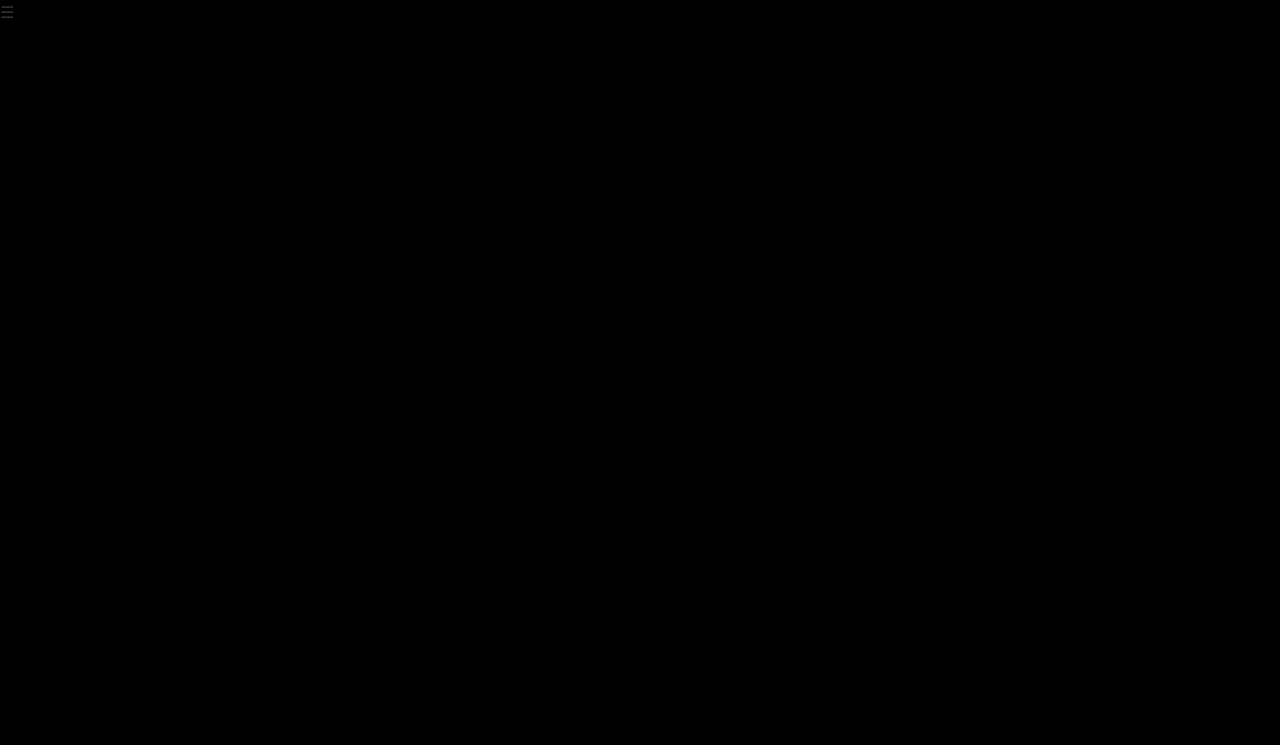
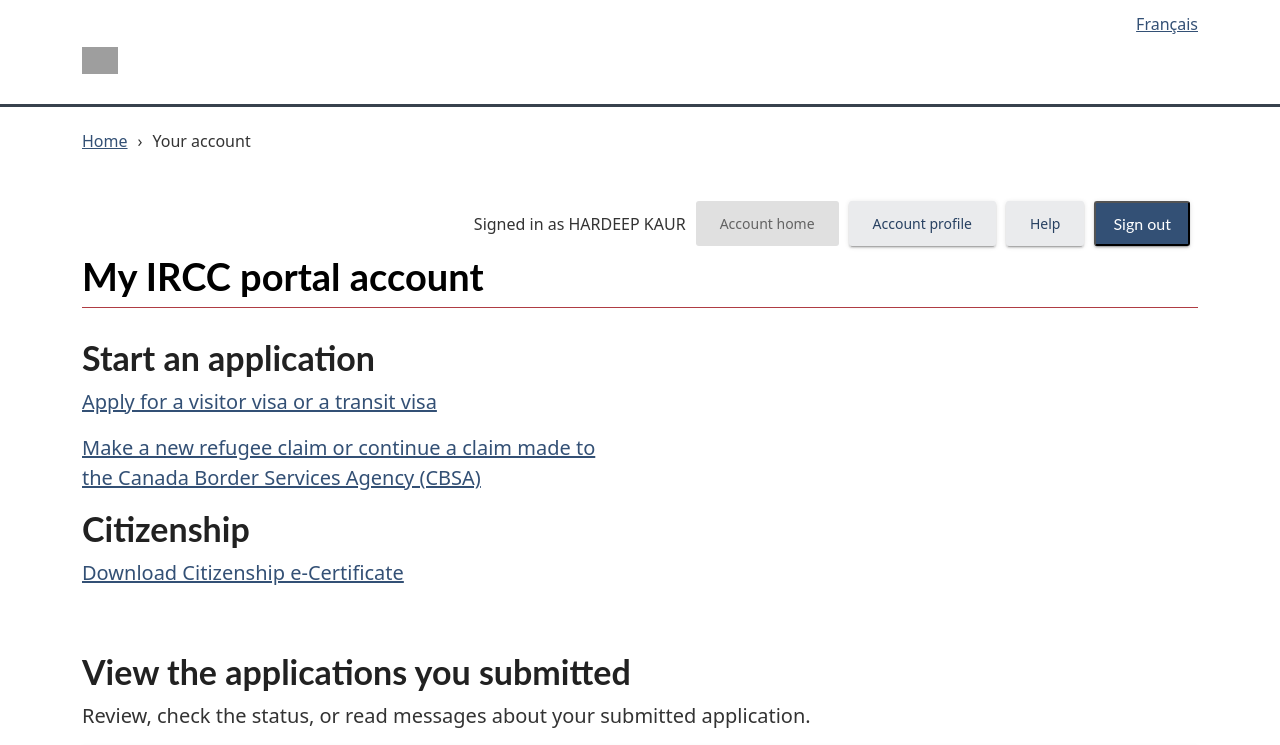
Before and after one commit to Hiren99/caneda-portal, a plain HTML site: page index.html in a window 1280 px wide. Shown: the top 745 px of the page. Drawn offline with Linux system fonts and the light colour scheme; grey boxes are pictures that could not be loaded.

Commit message:
index page update

```diff
--- a/index.html
+++ b/index.html
@@ -33,9 +33,11 @@
                         <a href="#" class="cd-breadcrumbActive">Your account</a>
                     </nav>
                     <div class="cd-userlogin">
-                        <div class="offcanvas-backdrop">☰</div>
-                        <div class="offcanvas-menu">
-                            <span class="offcanvas-close">×</span>
+                        <div class="cd-offcanvas-backdrop">
+                            <svg xmlns="http://www.w3.org/2000/svg" width="28" height="28" fill="currentColor" class="bi bi-list" viewBox="0 0 16 16"> <path fill-rule="evenodd" d="M2.5 12a.5.5 0 0 1 .5-.5h10a.5.5 0 0 1 0 1H3a.5.5 0 0 1-.5-.5m0-4a.5.5 0 0 1 .5-.5h10a.5.5 0 0 1 0 1H3a.5.5 0 0 1-.5-.5m0-4a.5.5 0 0 1 .5-.5h10a.5.5 0 0 1 0 1H3a.5.5 0 0 1-.5-.5"/> </svg>
+                        </div>
+                        <div class="cd-offcanvas-menu">
+                            <span class="cd-offcanvas-close">×</span>
                             <div class="cd-accountgrpbtn cd-reportBtn cd-grpBtns mt-0">
                                 <span class="cd-userLoginName">Signed in as HARDEEP KAUR</span>
                                 <button class="cd-reportbtnlink cd-btnDisable">Account home</button>
```
